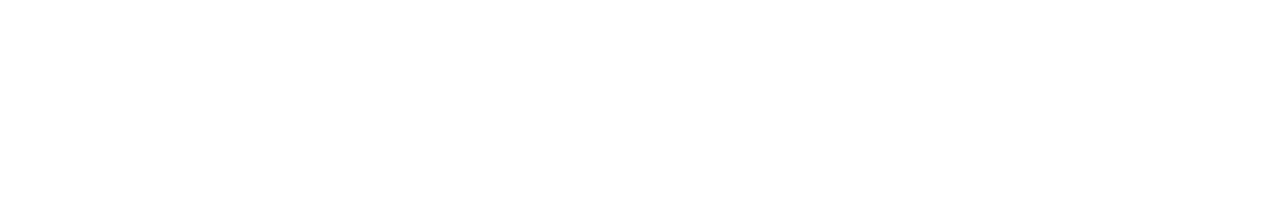
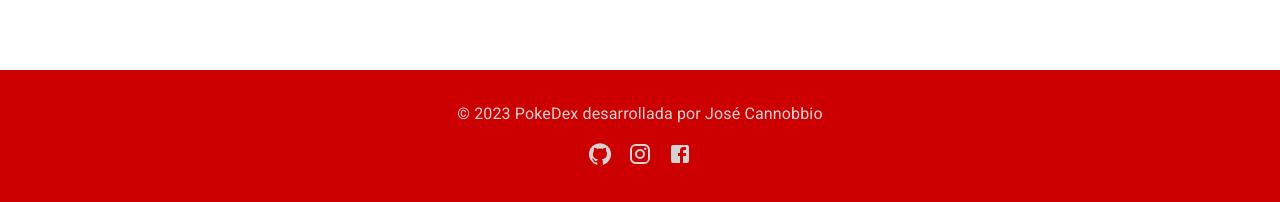
Before and after one commit to jtca94/ReactRouterII, a React (Vite) app: page /pokemons in a window 1280 px wide. Shown: the part 658-860 px from the top of the page. Before the commit the page ends 800 px from the top, so only its background shows below. Built offline with nearby package versions, Linux system fonts and the light colour scheme; no server answers.

Commit message:
final changes

```diff
--- a/src/App.css
+++ b/src/App.css
@@ -14,3 +14,9 @@
 .activeMobile{
   color: #FF0000
 }
+.bgFooter{
+  background-color: #CC0000;
+}
+.heightContainer{
+  height: 90vh;
+}
--- a/src/App.jsx
+++ b/src/App.jsx
@@ -1,5 +1,6 @@
 import { Routes, Route } from 'react-router-dom'
 import NavBar from './components/NavBar'
+import Footer from './components/Footer'
 import Home from './pages/Home'
 import Pokemons from './pages/Pokemons'
 import PokemonStats from './pages/PokeStats'
@@ -26,6 +27,7 @@
           </Route>
           <Route path="*" element={<Page404 />} />
         </Routes>
+        <Footer/>
       </div>
     </DataContextProvider>
   )
--- a/src/components/Footer.jsx
+++ b/src/components/Footer.jsx
@@ -0,0 +1,29 @@
+import { Typography, Link, Container } from '@mui/material';
+import GitHubIcon from '@mui/icons-material/GitHub';
+import InstagramIcon from '@mui/icons-material/Instagram';
+import FacebookIcon from '@mui/icons-material/Facebook';
+
+function Footer() {
+    return (
+        <footer className='bgFooter'>
+            <Container sx={{ py: 4 }}>
+                <Typography variant="body1" align="center" color="lightgrey" sx={{ mb: 2 }}>
+                    &copy; 2023 PokeDex desarrollada por José Cannobbio
+                </Typography>
+                <div align="center">
+                    <Link href="https://github.com/jtca94" target="_blank" rel="noopener" sx={{ mx: 1, color: 'lightgrey' }}>
+                        <GitHubIcon />
+                    </Link>
+                    <Link href="https://www.instagram.com/jtcannobbio/" target="_blank" rel="noopener" sx={{ mx: 1, color: 'lightgrey' }}>
+                        <InstagramIcon />
+                    </Link>
+                    <Link href="https://www.facebook.com/tomas.cannobbio" target="_blank" rel="noopener" sx={{ mx: 1, color: 'lightgrey' }}>
+                        <FacebookIcon />
+                    </Link>
+                </div>
+            </Container>
+        </footer>
+    );
+}
+
+export default Footer;
--- a/src/pages/Pokemons.jsx
+++ b/src/pages/Pokemons.jsx
@@ -12,8 +12,8 @@
 
     const { show } = useDataContext();
     return (
-        <>
-            <Container maxWidth='sm'>
+        <Container sx={{minHeight: '80vh'}}>
+            <Container maxWidth='sm' sx={{ minHeight: '75%' }} >
                 <Typography
                     variant="h4"
                     sx={{ textAlign: 'center', my: 3 }}
@@ -26,8 +26,7 @@
             {/* este operador ternario evita que al entrar a la pagina pokemons ejecute el useEffect al renderizar el componente
             evitando asi un error 404 en consola al no existir un params que consumir */}
             {show === false ? null : <PokemonStats />}
+        </Container>
 
-        </>
-
-    )
+            )
 }
```
